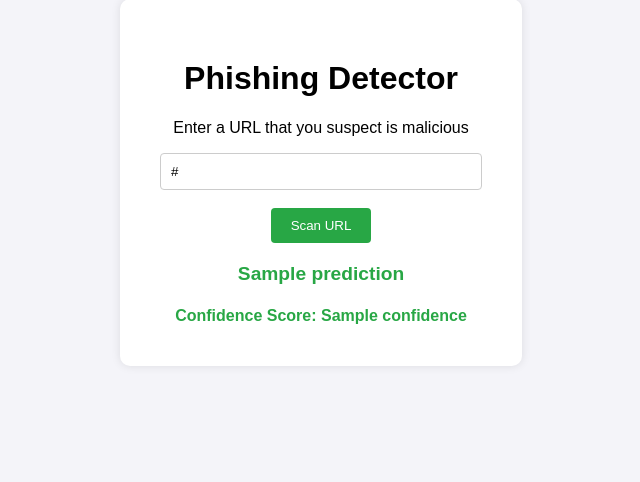
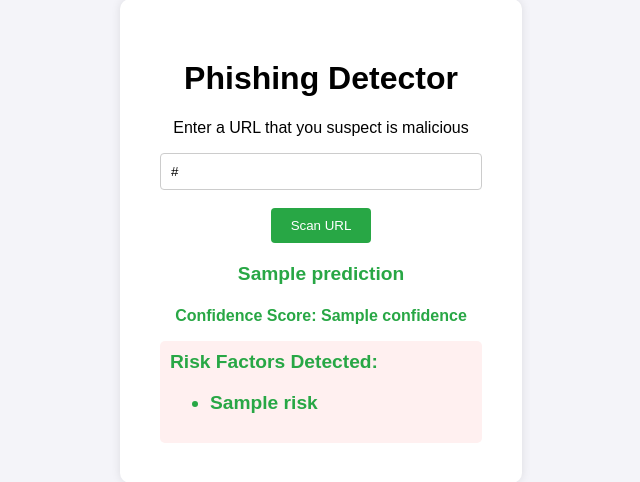
Before and after one commit to TheRealSTG/Phishing_Detector, a Flask app: template templates/index.html in a window 1280 px wide. Shown: the part 59-541 px from the top of the page, without its empty margins (319-959 px from the left). Run offline with Flask 3, Linux system fonts and the light colour scheme; the template is opened without the code that fills it: most values are stand-ins (such as "Sample title", 1, 10 or a date in 2020); parts of the project's set-up code (start-up, migrations or seed data) failed here and were passed over.

Commit message:
Forgot to implement the Explainability changes to the HTML file to actually show them to the user, done now :).

```diff
--- a/app.py
+++ b/app.py
@@ -58,6 +58,7 @@ def home():
 
     # Explainability
     # The goal is to show why a malicious URL has been classified as one.
+    # This shows WHY a URL was flagged to be malicious.
     risk_reasons = []
     if features['has_ip_in_domain'] == 1:
         risk_reasons.append("IP address used instead of domain name")
--- a/templates/index.html
+++ b/templates/index.html
@@ -18,6 +18,17 @@
             <div class="result {% if 'malicious' in prediction %}danger{% else %}safe{% endif %}">
                 <p>{{ prediction }}</p>
                     <small> Confidence Score: {{ confidence }}</small>
+
+                    {% if risks %}
+                        <div style="margin-top: 15px; text-align: left; background: #fff0f0; padding: 10px; border-radius: 5px;">
+                            <strong> Risk Factors Detected: </strong>
+                            <ul>
+                                {% for risk in risks %}
+                                    <li>{{ risk }}</li>
+                                {% endfor %}
+                            </ul>
+                        </div>
+                    {% endif %}
             </div>
         {% endif %}
     </div>
```
